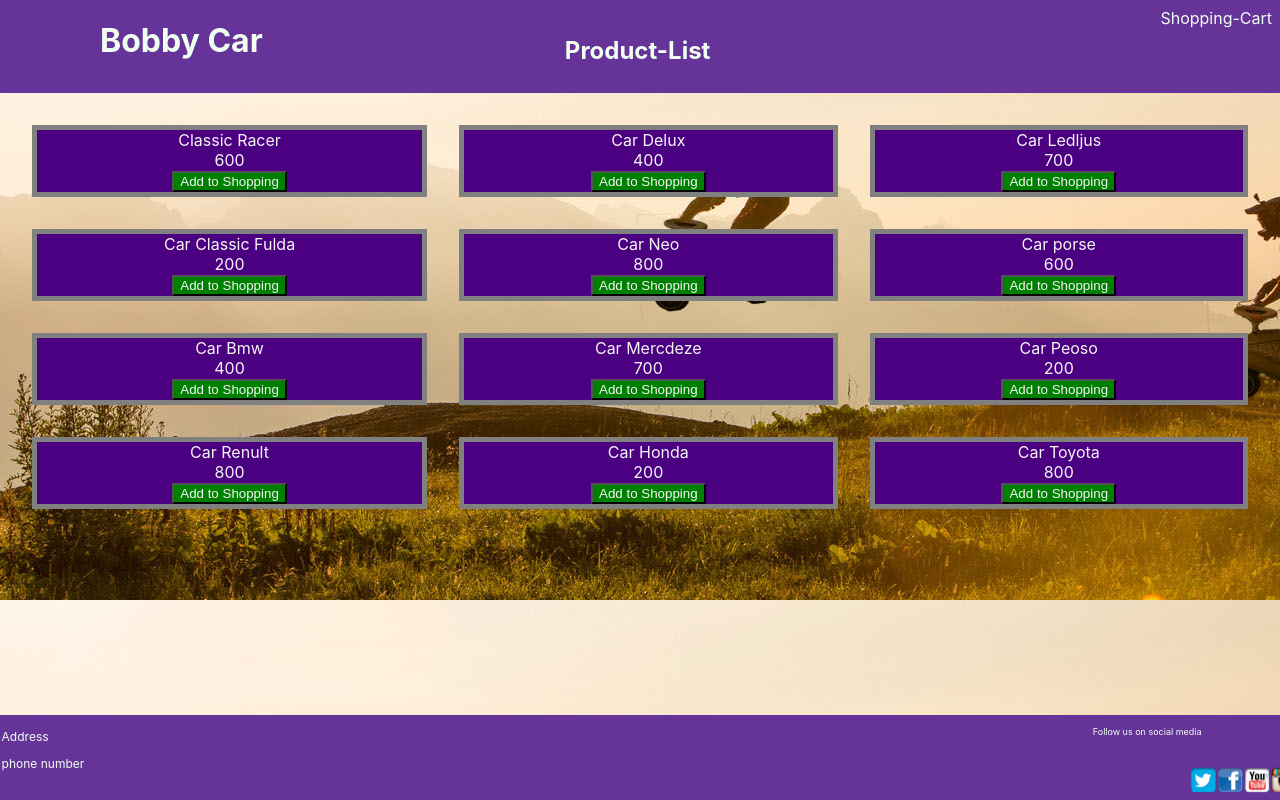
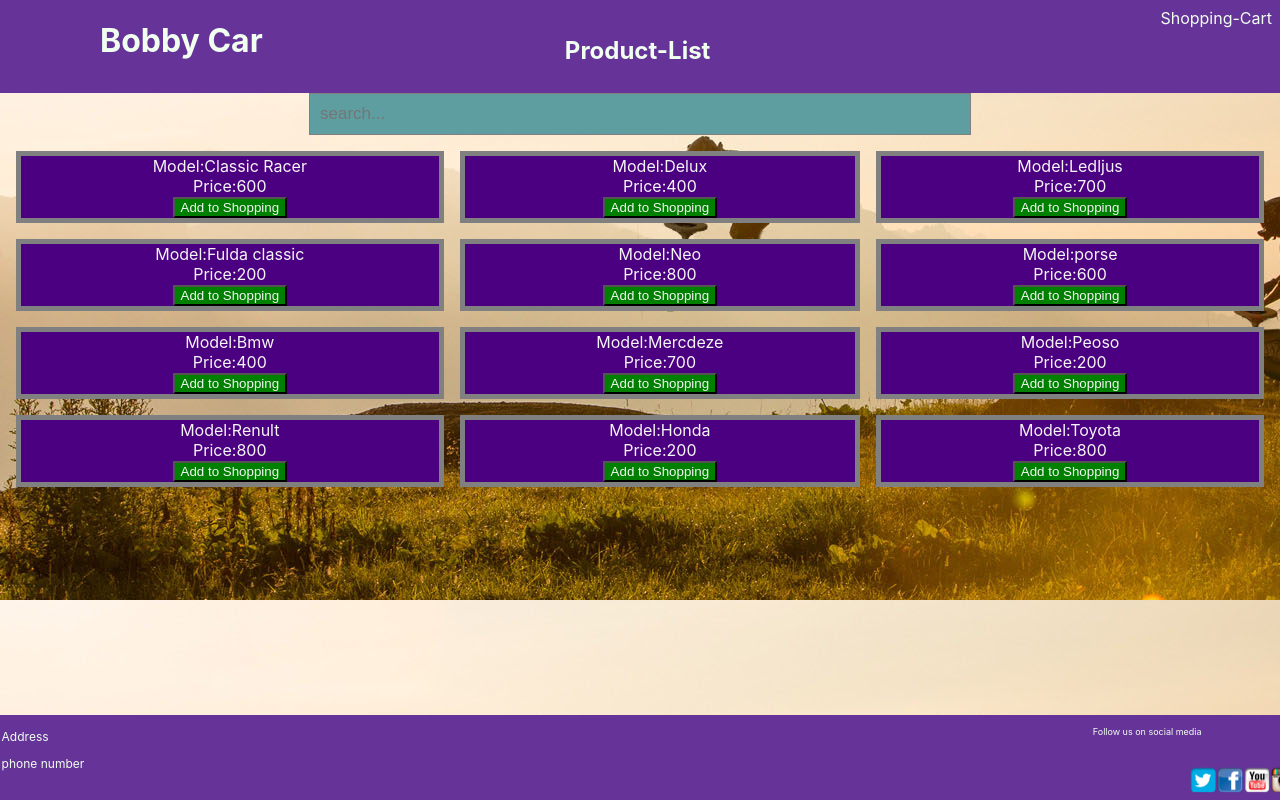
Before and after one commit to sharminmousumi/Bobbycar, a React (Create React App) app: page / in a window 1280 px wide. Built offline with nearby package versions, Linux system fonts and the light colour scheme.

Commit message:
create search bar and finished with coding

```diff
--- a/src/components/Product.jsx
+++ b/src/components/Product.jsx
@@ -1,4 +1,4 @@
-import React from 'react';
+import React, { useState } from 'react';
 import './product.css';
 import img1 from '../images/447265.jpeg';
 
@@ -6,36 +6,55 @@
 
 
 const Product = () => {
+
     const productList=[
-        {name:'Classic Racer', price:600,img:<img src={img1} alt="img1" /> },
-        {name:'Car Delux', price:400},
-        {name:'Car Ledljus', price:700},
-        {name:'Car Classic Fulda', price:200},
-        {name:'Car Neo', price:800},
-        {name:'Car porse', price:600},
-        {name:'Car Bmw', price:400},
-        {name:'Car Mercdeze', price:700},
-        {name:'Car Peoso', price:200},
-        {name:'Car Renult', price:800},
-        {name:'Car Honda', price:200},
-        {name:'Car Toyota', price:800},
+        {name:'Classic Racer', price:600 },
+        {name:'Delux ', price:400},
+        {name:'Ledljus', price:700},
+        {name:'Fulda classic', price:200},
+        {name:'Neo', price:800},
+        {name:'porse', price:600},
+        {name:'Bmw', price:400},
+        {name:'Mercdeze', price:700},
+        {name:'Peoso', price:200},
+        {name:'Renult', price:800},
+        {name:'Honda', price:200},
+        {name:'Toyota', price:800},
         ]
 
 
-        const data=productList.map(item=> (
+        const [filter, setFilter]=useState("");
+        const data = productList.map((item)=> {
+            if(filter.length !== 0) {
+                if (item.name.toUpperCase().match(filter.toUpperCase())
 
-            <div  key={item.name}>
+                ) {
+             return <div  key={item.name}>
+                    <div  className="grid-item">
+                   {item.name}<br/>
+                   {item.price} <br/>
+                    <button className="but">Add to Shopping</button>
+            </div>
+            </div>
+                }
+                else {
+                    return null
+                }
+            }
+
+    return  <div  key={item.name}>
             <div  className="grid-item">
-            {item.name}<br/>
-            {item.price} <br/>
+            Model:{item.name}<br/>
+            Price:{item.price} <br/>
             <button className="but">Add to Shopping</button>
 
             </div>
              </div>
 
-        ))
+        })
     return (
         <div>
+            <input className="SearchProduct" type="text" placeholder="search..." value={filter} onChange={(event) => setFilter(event.target.value)} />
             <div className="products">
 
             {data}
--- a/src/components/product.css
+++ b/src/components/product.css
@@ -1,8 +1,8 @@
 .products {
 	display: grid;
 	grid-template-columns: auto auto auto;
-  grid-gap: 2em;
-  padding: 2em;
+  grid-gap: 1em;
+  padding: 1em;
 }
 .products > div {
  border:5px solid gray;
@@ -14,3 +14,12 @@
   background-color: green;
   color:whitesmoke;
 }
+.SearchProduct{
+  padding: 10px;
+  font-size: 17px;
+  border: 1px solid grey;
+  float: center;
+  width: 50%;
+  background: cadetblue;
+
+}
```
